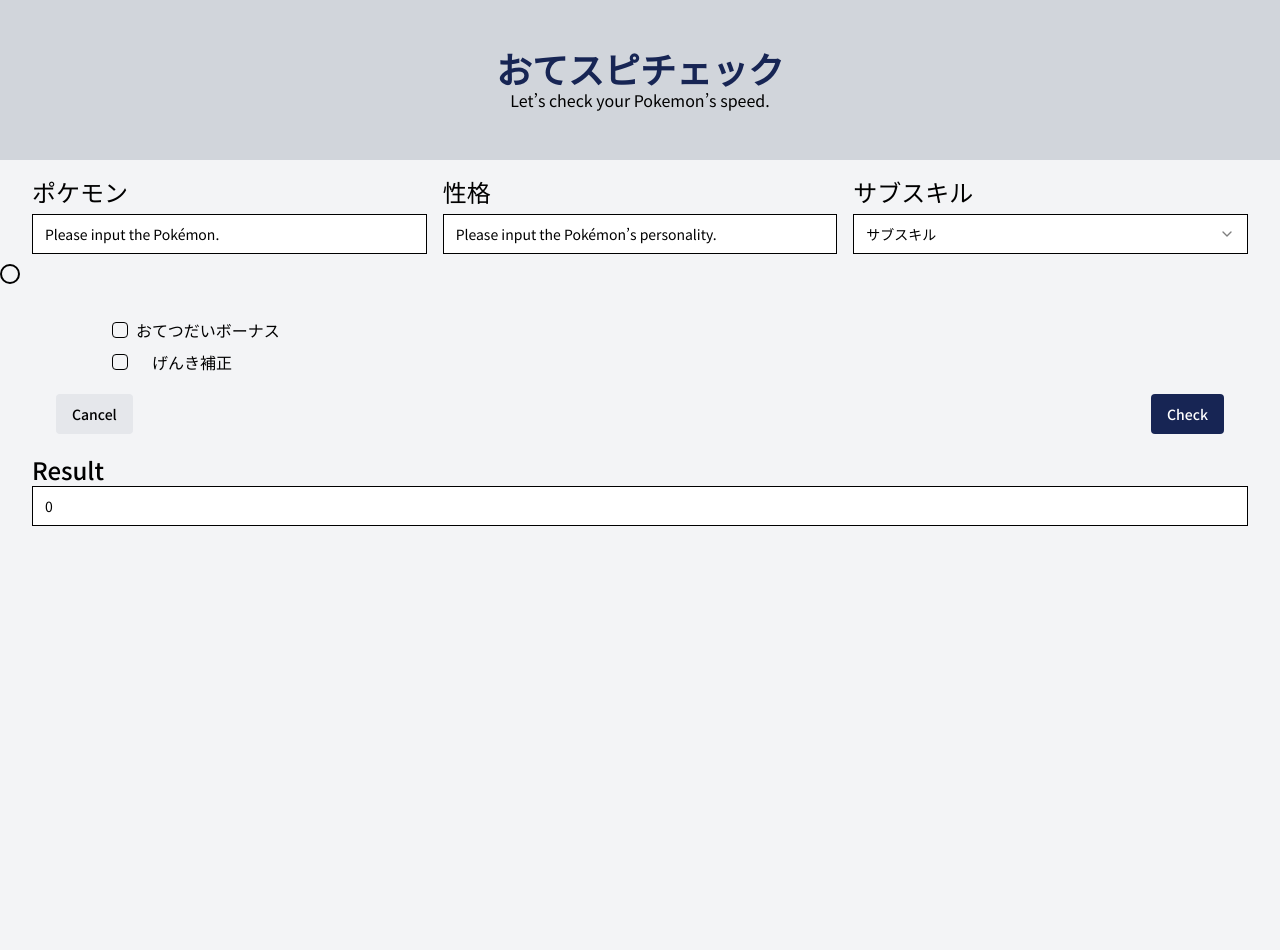
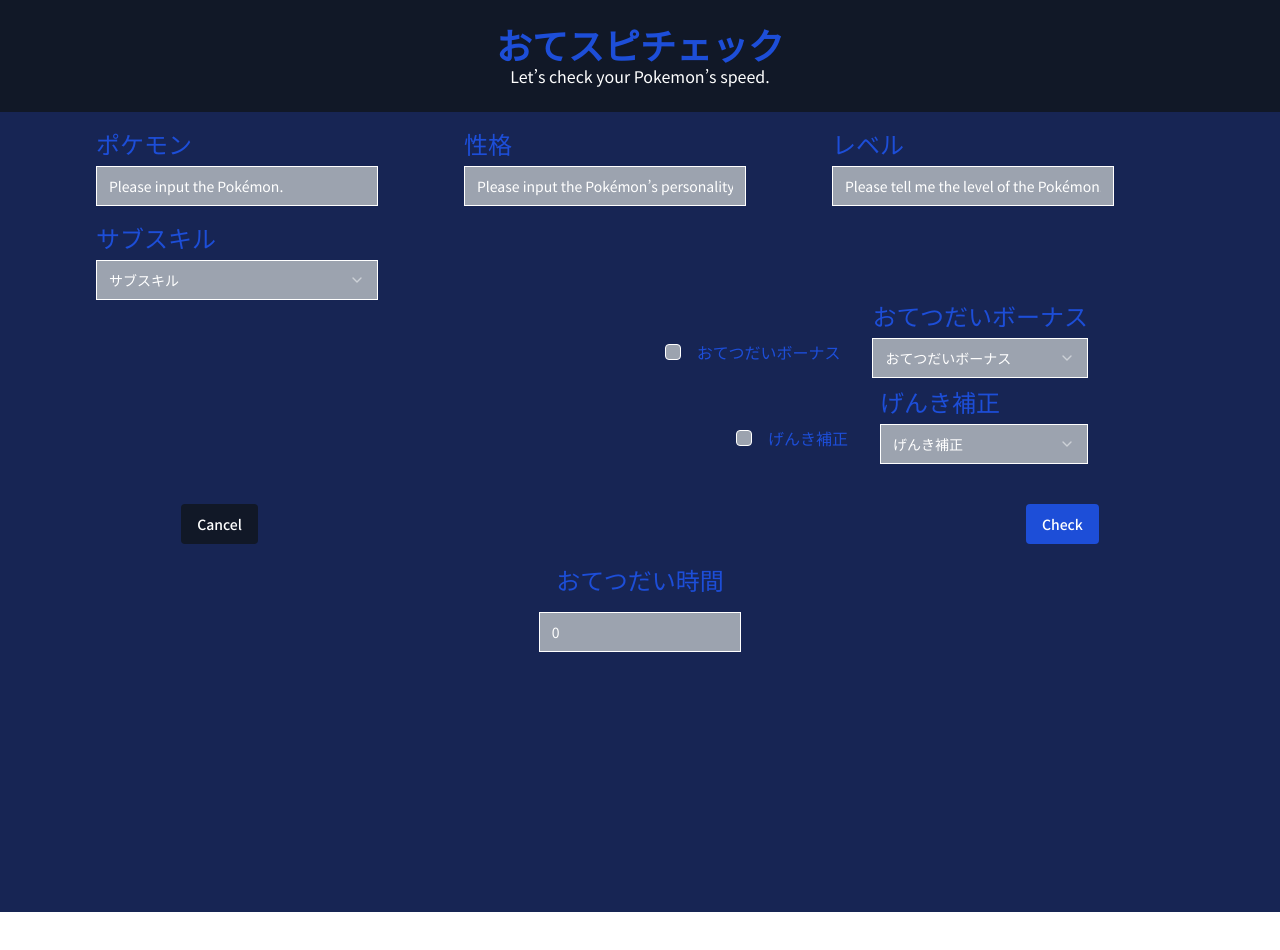
Before and after one commit to Sug1re/PokemonSleep_HelpSpeed, a Next.js app: page / in a window 1280 px wide. Shown: the top 950 px of the page. After the commit the page ends 912 px from the top, so only its background shows below. Built offline with nearby package versions, Linux system fonts and the light colour scheme.

Commit message:
resultテキストを追加

```diff
--- a/app/components/layouts/header/Header.tsx
+++ b/app/components/layouts/header/Header.tsx
@@ -2,11 +2,11 @@ import React from 'react'
 
 const Header = () => {
   return (
-    <header className="flex flex-col items-center justify-center h-[20vh] bg-gray-300 dark:bg-gray-800">
-      <h1 className="text-4xl font-bold text-blue-950 dark:text-blue-900">
+    <header className="flex flex-col items-center justify-center h-[14vh] bg-gray-900 ">
+      <h1 className="text-4xl font-bold text-blue-700 ">
         おてスピチェック
       </h1>
-      <div>
+      <div className='text-white'>
         Let’s check your Pokemon’s speed.
       </div>
     </header>
--- a/app/page.tsx
+++ b/app/page.tsx
@@ -1,15 +1,5 @@
 import { Button } from "@/components/ui/button";
-import Image from "next/image";
-import {
-  Card,
-  CardContent,
-  CardDescription,
-  CardFooter,
-  CardHeader,
-  CardTitle,
-} from "@/components/ui/card";
-import { Switch } from "@/components/ui/switch";
-import { Slider } from "@/components/ui/slider"
+import {CardFooter} from "@/components/ui/card";
 import {
   Select,
   SelectContent,
@@ -20,112 +10,54 @@ import {
 import { Input } from "@/components/ui/input";
 import { Checkbox } from "@/components/ui/checkbox";
 import { Label } from "@/components/ui/label";
-import { RadioGroup, RadioGroupItem } from "@/components/ui/radio-group";
-import { Sheet } from "lucide-react";
-import { SheetClose, SheetContent, SheetDescription, SheetFooter, SheetHeader, SheetTitle, SheetTrigger } from "@/components/ui/sheet";
 
-// export default function Home() {
+// function CustomCheckbox(props: { id: string }) {
 //   return (
-//     <main className="flex min-h-screen flex-col items-center justify-between p-24 bg-blue-300">
-//       <div className="bg-white rounded w-[450px]">
-//         <CardHeader className="items-center py-3">
-//           <CardTitle className="text-2xl font-bold text-blue-950">
-//             おてスピチェック
-//           </CardTitle>
-//           <CardDescription>
-//             {/* Let's check your Pokémon's speed. */}
-//             Let’s check your Pokemon’s speed.
-//           </CardDescription>
-//         </CardHeader>
-//         <CardContent>
-//           <form>
-//             <div className="flex flex-col space-y-1.5 px-8 py-2">
-//               <Label htmlFor="ポケモン">ポケモン</Label>
-//               <Input
-//                 id="name"
-//                 placeholder="Please input the Pokémon."
-//                 className="bg-white"
-//               />
-//             </div>
-//             <div className="flex flex-col space-y-1.5 px-8 py-2">
-//               <Label htmlFor="性格">性格</Label>
-//               <Input
-//                 id="name"
-//                 placeholder="Please input the Pokémon's personality."
-//                 className="bg-white"
-//               />
-//             </div>
-//             <div className="flex flex-col space-y-1.5 px-8 py-2">
-//               <Label htmlFor="framework">サブスキル</Label>
-//               <Select>
-//                 <SelectTrigger id="framework" className="bg-white">
-//                   <SelectValue placeholder="サブスキル" />
-//                 </SelectTrigger>
-//                 <SelectContent position="popper" className="bg-white">
-//                   <SelectItem value="S">おてつだいスピードS</SelectItem>
-//                   <SelectItem value="M">おてつだいスピードM</SelectItem>
-//                   <SelectItem value="M&S">両方</SelectItem>
-//                   <SelectItem value="なし">なし</SelectItem>
-//                 </SelectContent>
-//               </Select>
-//             </div>
-//             <div className="space-y-2">
-//               <div className="flex  space-x-2 px-8 pt-10 ml-20">
-//                 <Checkbox id="bonuss" className="rounded" />
-//                 <Label htmlFor="bonuss">おてつだいポーナス</Label>
-//               </div>
-//               <div className="flex  space-x-6 px-8 ml-20">
-//                 <Checkbox id="energy" className="rounded" />
-//                 <Label htmlFor="energy">げんき補正</Label>
-//               </div>
-//             </div>
-//             <div className="py-8">
-//               <Slider defaultValue={[33]} max={100} step={1} />
-//             </div>
-//           </form>
-//         </CardContent>
-//         <CardFooter className="flex justify-between px-8 py-5">
-//           <Button className=" bg-gray-200 rounded transform hover:bg-gray-100 hover:scale-95">
-//             Cancel
-//           </Button>
-//           <Button className=" bg-blue-950 text-white rounded transform hover:bg-blue-900 hover:scale-95">
-//             Check
-//           </Button>
-//         </CardFooter>
-//       </div>
-//     </main>
+//     <Checkbox
+//       {...props}
+//       className="rounded text-blue-700 bg-white border border-blue-700"
+//       // チェックボックスのアイコンの色を青にする
+//       iconClassName="text-blue-700"
+//     />
 //   );
 // }
 
-
 export default function Home() {
   return (
-    <main className="min-h-screen  items-center justify-between  bg-gray-100">
+    <main className="min-h-screen  items-center justify-between  bg-blue-950">
       <form>
-       <div className="grid lg:grid-cols-3 py-4 px-8 gap-4">
-        <div className="flex flex-col space-y-1.5">
-                  <Label className="text-2xl" htmlFor="ポケモン">ポケモン</Label>
+        <div className="grid lg:grid-cols-3 pt-4 px-24 gap-4">
+          <div className="space-y-1.5">
+                    <Label className="text-2xl text-blue-700" htmlFor="ポケモン">ポケモン</Label>
                     <Input
                       id="name"
                       placeholder="Please input the Pokémon."
-                    className="bg-white"
+                      className="bg-gray-400 text-white w-4/5"
                     />
           </div>
-        <div className="flex flex-col space-y-1.5">
-                  <Label className="text-2xl" htmlFor="性格">性格</Label>
+          <div className="space-y-1.5">
+                    <Label className="text-2xl text-blue-700" htmlFor="性格">性格</Label>
                     <Input
                       id="name"
                       placeholder="Please input the Pokémon’s personality."
-                    className="bg-white"
+                      className="bg-gray-400 text-white w-4/5"
                     />
           </div>
-        <div className="flex flex-col space-y-1.5">
-              <Label className="text-2xl" htmlFor="framework">サブスキル</Label>
+          <div className="space-y-1.5">
+                    <Label className="text-2xl text-blue-700" htmlFor="レベル">レベル</Label>
+                    <Input
+                      id="name"
+                      placeholder="Please tell me the level of the Pokémon."
+                      className="bg-gray-400 text-white w-4/5"
+                    />
+          </div>
+          <div className="space-y-1.5">
+                <Label className="text-2xl text-blue-700" htmlFor="framework">サブスキル</Label>
                   <Select>
-                  <SelectTrigger id="framework" className="bg-white">
+                    <SelectTrigger id="framework" className="bg-gray-400 text-white w-4/5">
                       <SelectValue placeholder="サブスキル" />
                     </SelectTrigger>
-                    <SelectContent position="popper" className="bg-white">
+                      <SelectContent position="popper" className="bg-gray-400 text-white">
                       <SelectItem value="S">おてつだいスピードS</SelectItem>
                       <SelectItem value="M">おてつだいスピードM</SelectItem>
                       <SelectItem value="M&S">両方</SelectItem>
@@ -134,30 +66,87 @@ export default function Home() {
                   </Select>
           </div>
         </div>
-        <div >
-          <Slider />
+        <div className="space-y-2 pr-48">
+              <div className="flex flex-row-reverse">
+                    <div className="flex flex-col space-y-1.5">
+                        <Label className="text-2xl text-blue-700 " htmlFor="framework">おてつだいボーナス</Label>
+                          <Select>
+                            <SelectTrigger id="framework" className="bg-gray-400 text-white ">
+                              <SelectValue placeholder="おてつだいボーナス" />
+                            </SelectTrigger>
+                              <SelectContent position="popper" className="bg-gray-400 text-white">
+                              <SelectItem value="1">1</SelectItem>
+                              <SelectItem value="2">2</SelectItem>
+                              <SelectItem value="3">3</SelectItem>
+                              <SelectItem value="4">4</SelectItem>
+                              <SelectItem value="5">5</SelectItem>
+                              <SelectItem value="0">0</SelectItem>
+                            </SelectContent>
+                          </Select>
                     </div>
-        <div className="space-y-2">
-              <div className="  space-x-2 px-8 pt-10 ml-20">
-                <Checkbox id="bonuss" className="rounded" />
-                <Label htmlFor="bonuss" className="text-1xl">おてつだいボーナス</Label>
-              </div>
-              <div className="space-x-6 px-8 ml-20">
-                <Checkbox id="energy" className="rounded" />
-                <Label htmlFor="energy" className="text-1xl">げんき補正</Label>
+                    <div className="space-x-4 px-8 pt-10 ml-20">
+                        <Checkbox
+                            id="bonuss"
+                            className="rounded text-white bg-gray-400"
+                        />
+                        <Label
+                            htmlFor="bonuss"
+                            className="text-1xl text-blue-700">
+                              おてつだいボーナス
+                        </Label>
                     </div>
               </div>
-        <CardFooter className="flex justify-between px-14 py-5">
-          <Button className=" bg-gray-200 rounded transform hover:bg-white hover:scale-95">
+              <div className="flex flex-row-reverse">
+                    <div className="flex flex-col space-y-1.5">
+                        <Label className="text-2xl text-blue-700 " htmlFor="framework">げんき補正</Label>
+                          <Select>
+                            <SelectTrigger id="framework" className="bg-gray-400 text-white w-52">
+                              <SelectValue placeholder="げんき補正" />
+                            </SelectTrigger>
+                              <SelectContent position="popper" className="bg-gray-400 text-white">
+                              <SelectItem value="80">80以上</SelectItem>
+                                  <SelectItem value="60">80未満60以上</SelectItem>
+                                  <SelectItem value="40">60未満40以上</SelectItem>
+                                  <SelectItem value="20">40未満20以上</SelectItem>
+                                  <SelectItem value="0">20未満</SelectItem>
+                            </SelectContent>
+                          </Select>
+                    </div>
+                    <div className="space-x-4 px-8 pt-10 ml-20">
+                        <Checkbox
+                            id="energy"
+                            className="rounded text-white bg-gray-400"
+                        />
+                        <Label
+                            htmlFor="energy"
+                            className="text-1xl text-blue-700">
+                              げんき補正
+                        </Label>
+                    </div>
+              </div>
+        </div>
+          <CardFooter className="flex flex-row justify-center items-center pt-10 pb-5 space-x-96">
+            <div className=" pr-48">
+                <Button className=" bg-gray-900  text-white rounded transform hover:bg-gray-800 hover:scale-95">
                   Cancel
                 </Button>
-          <Button className=" bg-blue-950 text-white rounded transform hover:bg-blue-900 hover:scale-95">
+            </div>
+            <div className=" pl-48">
+                <Button className=" bg-blue-700 text-white rounded transform hover:bg-blue-600 hover:scale-95">
                   Check
                 </Button>
+            </div>
           </CardFooter>
-        <div className="px-8">
-            <Label htmlFor="result" className="text-2xl">Result</Label>
-            <Input id="result" readOnly type="text" value="0" className="bg-white"/>
+        <div className="px-8 flex justify-center items-center flex-col space-y-4">
+            <Label
+              htmlFor="result"
+              className="text-2xl text-blue-700">おてつだい時間</Label>
+            <Input
+              id="result"
+              readOnly type="text"
+              value="0"
+              className="bg-gray-400 text-white w-1/6 "
+            />
         </div>
       </form>
     </main>
```
Lines whose indentation alone changed are shown as unchanged.
